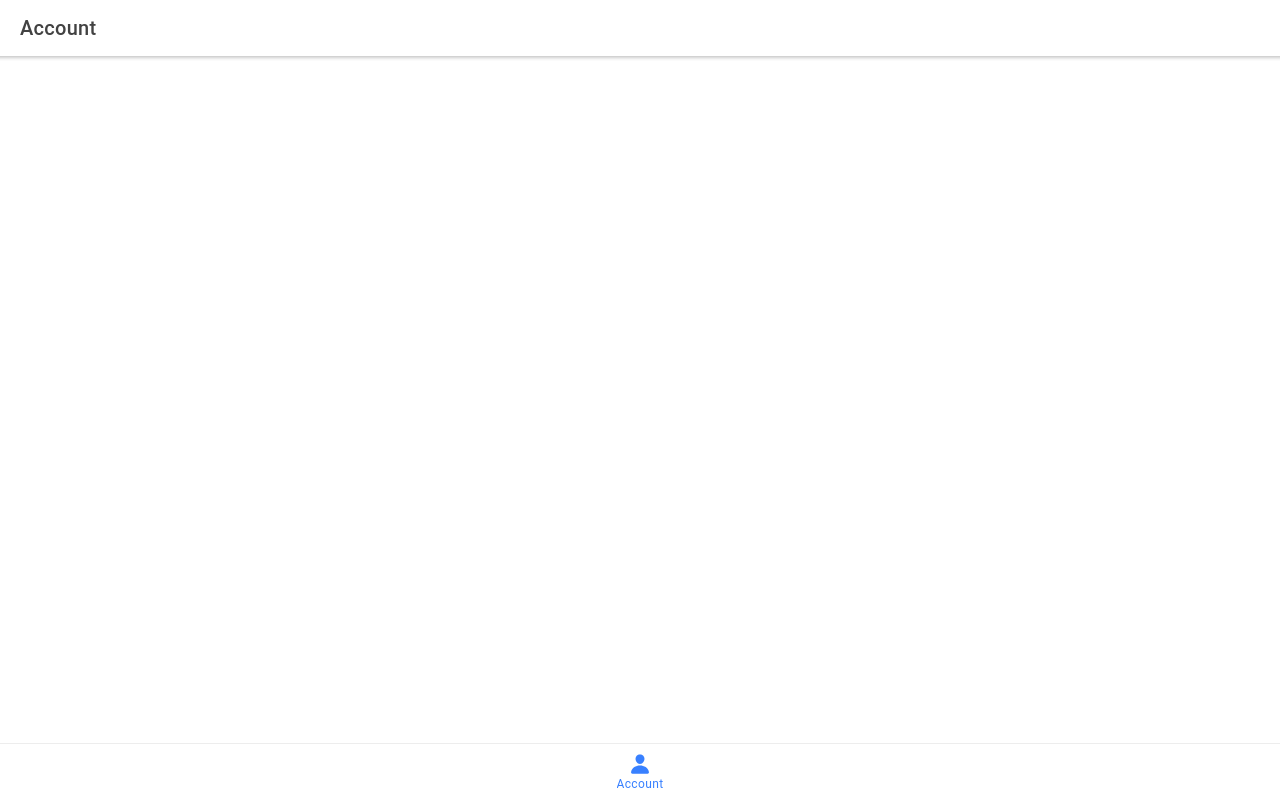
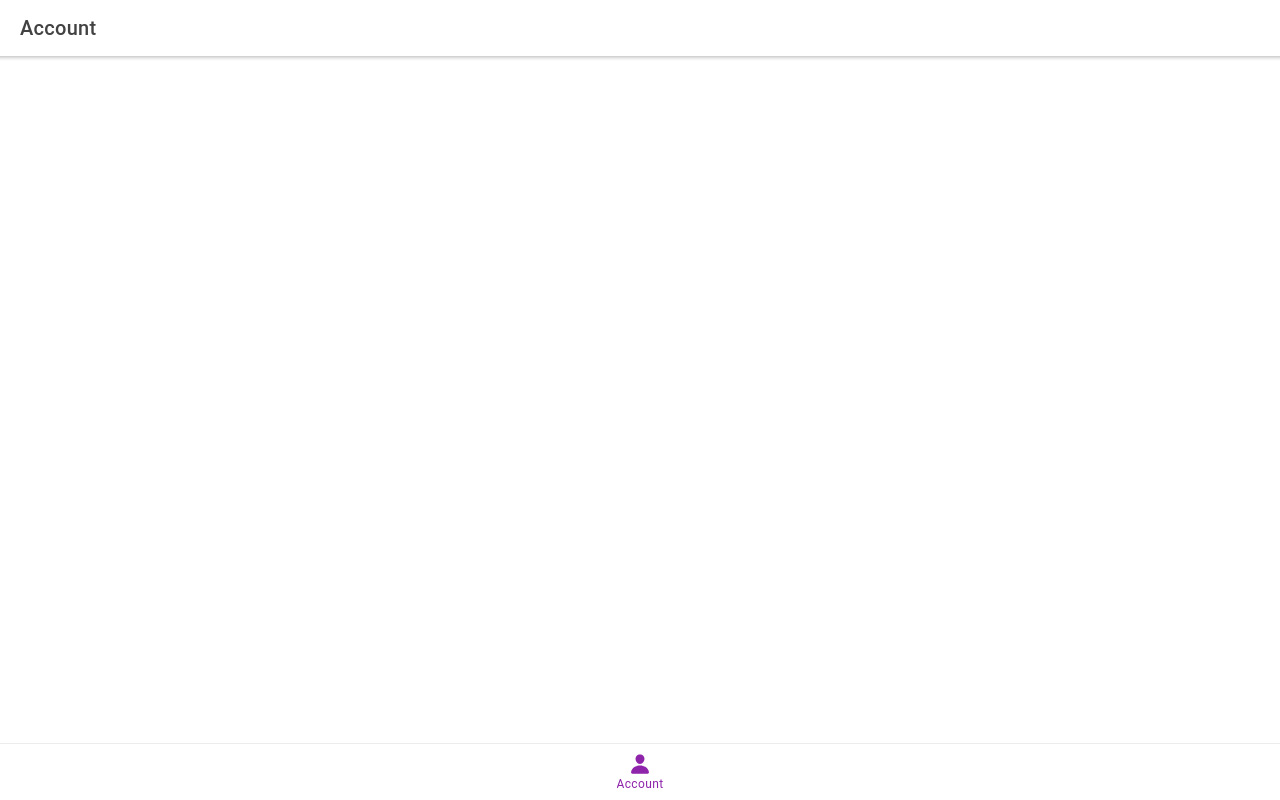
Before and after one commit to AlterMundi/elRepo.io-ionic, a React (Create React App) app: page /account in a window 1280 px wide. Built offline with nearby package versions, Linux system fonts and the light colour scheme; the HTML template or start-up script is replaced by a standard one.

Commit message:
change theme

```diff
--- a/src/theme/variables.css
+++ b/src/theme/variables.css
@@ -1,77 +1,65 @@
-/* Ionic Variables and Theming. For more info, please see:
-http://ionicframework.com/docs/theming/ */
+:root {
+  --ion-color-primary: #8e24aa;
+  --ion-color-primary-rgb: 142,36,170;
+  --ion-color-primary-contrast: #ffffff;
+  --ion-color-primary-contrast-rgb: 255,255,255;
+  --ion-color-primary-shade: #7d2096;
+  --ion-color-primary-tint: #993ab3;
 
-/** Ionic CSS Variables **/
-:root {
-  /** primary **/
-  --ion-color-primary: #3880ff;
-  --ion-color-primary-rgb: 56, 128, 255;
-  --ion-color-primary-contrast: #ffffff;
-  --ion-color-primary-contrast-rgb: 255, 255, 255;
-  --ion-color-primary-shade: #3171e0;
-  --ion-color-primary-tint: #4c8dff;
+  --ion-color-secondary: #24aa55;
+  --ion-color-secondary-rgb: 36,170,85;
+  --ion-color-secondary-contrast: #ffffff;
+  --ion-color-secondary-contrast-rgb: 255,255,255;
+  --ion-color-secondary-shade: #20964b;
+  --ion-color-secondary-tint: #3ab366;
 
-  /** secondary **/
-  --ion-color-secondary: #0cd1e8;
-  --ion-color-secondary-rgb: 12, 209, 232;
-  --ion-color-secondary-contrast: #ffffff;
-  --ion-color-secondary-contrast-rgb: 255, 255, 255;
-  --ion-color-secondary-shade: #0bb8cc;
-  --ion-color-secondary-tint: #24d6ea;
+  --ion-color-tertiary: #e3ff44;
+  --ion-color-tertiary-rgb: 227,255,68;
+  --ion-color-tertiary-contrast: #000000;
+  --ion-color-tertiary-contrast-rgb: 0,0,0;
+  --ion-color-tertiary-shade: #c8e03c;
+  --ion-color-tertiary-tint: #e6ff57;
 
-  /** tertiary **/
-  --ion-color-tertiary: #7044ff;
-  --ion-color-tertiary-rgb: 112, 68, 255;
-  --ion-color-tertiary-contrast: #ffffff;
-  --ion-color-tertiary-contrast-rgb: 255, 255, 255;
-  --ion-color-tertiary-shade: #633ce0;
-  --ion-color-tertiary-tint: #7e57ff;
-
-  /** success **/
   --ion-color-success: #10dc60;
-  --ion-color-success-rgb: 16, 220, 96;
+  --ion-color-success-rgb: 16,220,96;
   --ion-color-success-contrast: #ffffff;
-  --ion-color-success-contrast-rgb: 255, 255, 255;
+  --ion-color-success-contrast-rgb: 255,255,255;
   --ion-color-success-shade: #0ec254;
   --ion-color-success-tint: #28e070;
 
-  /** warning **/
   --ion-color-warning: #ffce00;
-  --ion-color-warning-rgb: 255, 206, 0;
+  --ion-color-warning-rgb: 255,206,0;
   --ion-color-warning-contrast: #ffffff;
-  --ion-color-warning-contrast-rgb: 255, 255, 255;
+  --ion-color-warning-contrast-rgb: 255,255,255;
   --ion-color-warning-shade: #e0b500;
   --ion-color-warning-tint: #ffd31a;
 
-  /** danger **/
   --ion-color-danger: #f04141;
-  --ion-color-danger-rgb: 245, 61, 61;
+  --ion-color-danger-rgb: 245,61,61;
   --ion-color-danger-contrast: #ffffff;
-  --ion-color-danger-contrast-rgb: 255, 255, 255;
+  --ion-color-danger-contrast-rgb: 255,255,255;
   --ion-color-danger-shade: #d33939;
   --ion-color-danger-tint: #f25454;
 
-  /** dark **/
   --ion-color-dark: #222428;
-  --ion-color-dark-rgb: 34, 34, 34;
+  --ion-color-dark-rgb: 34,34,34;
   --ion-color-dark-contrast: #ffffff;
-  --ion-color-dark-contrast-rgb: 255, 255, 255;
+  --ion-color-dark-contrast-rgb: 255,255,255;
   --ion-color-dark-shade: #1e2023;
   --ion-color-dark-tint: #383a3e;
 
-  /** medium **/
   --ion-color-medium: #989aa2;
-  --ion-color-medium-rgb: 152, 154, 162;
+  --ion-color-medium-rgb: 152,154,162;
   --ion-color-medium-contrast: #ffffff;
-  --ion-color-medium-contrast-rgb: 255, 255, 255;
+  --ion-color-medium-contrast-rgb: 255,255,255;
   --ion-color-medium-shade: #86888f;
   --ion-color-medium-tint: #a2a4ab;
 
-  /** light **/
   --ion-color-light: #f4f5f8;
-  --ion-color-light-rgb: 244, 244, 244;
+  --ion-color-light-rgb: 244,244,244;
   --ion-color-light-contrast: #000000;
-  --ion-color-light-contrast-rgb: 0, 0, 0;
+  --ion-color-light-contrast-rgb: 0,0,0;
   --ion-color-light-shade: #d7d8da;
   --ion-color-light-tint: #f5f6f9;
+
 }
```
